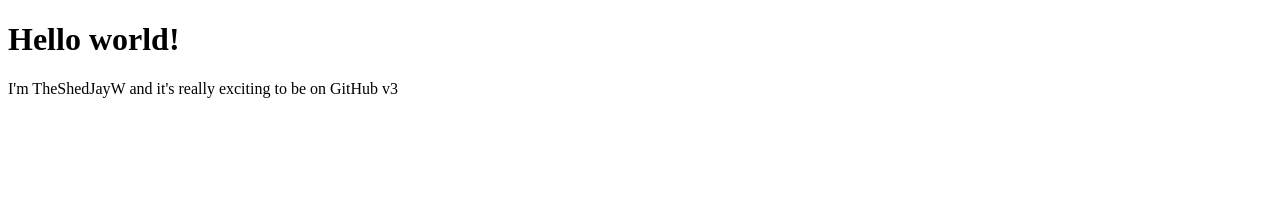
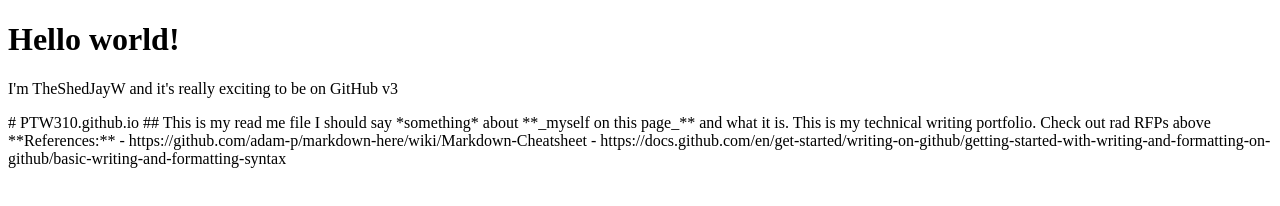
Before and after one commit to TheShedJayW/PTW310.github.io, a plain HTML site: page index.html in a window 1280 px wide. Drawn offline with Linux system fonts and the light colour scheme.

Commit message:
Update index.html

```diff
--- a/index.html
+++ b/index.html
@@ -15,3 +15,15 @@
 
 
 </html>
+
+
+
+# PTW310.github.io
+## This is my read me file
+
+I should say *something* about **_myself on this page_** and what it is. This is my technical writing portfolio. Check out rad RFPs above
+
+
+**References:**
+- https://github.com/adam-p/markdown-here/wiki/Markdown-Cheatsheet
+- https://docs.github.com/en/get-started/writing-on-github/getting-started-with-writing-and-formatting-on-github/basic-writing-and-formatting-syntax
```
